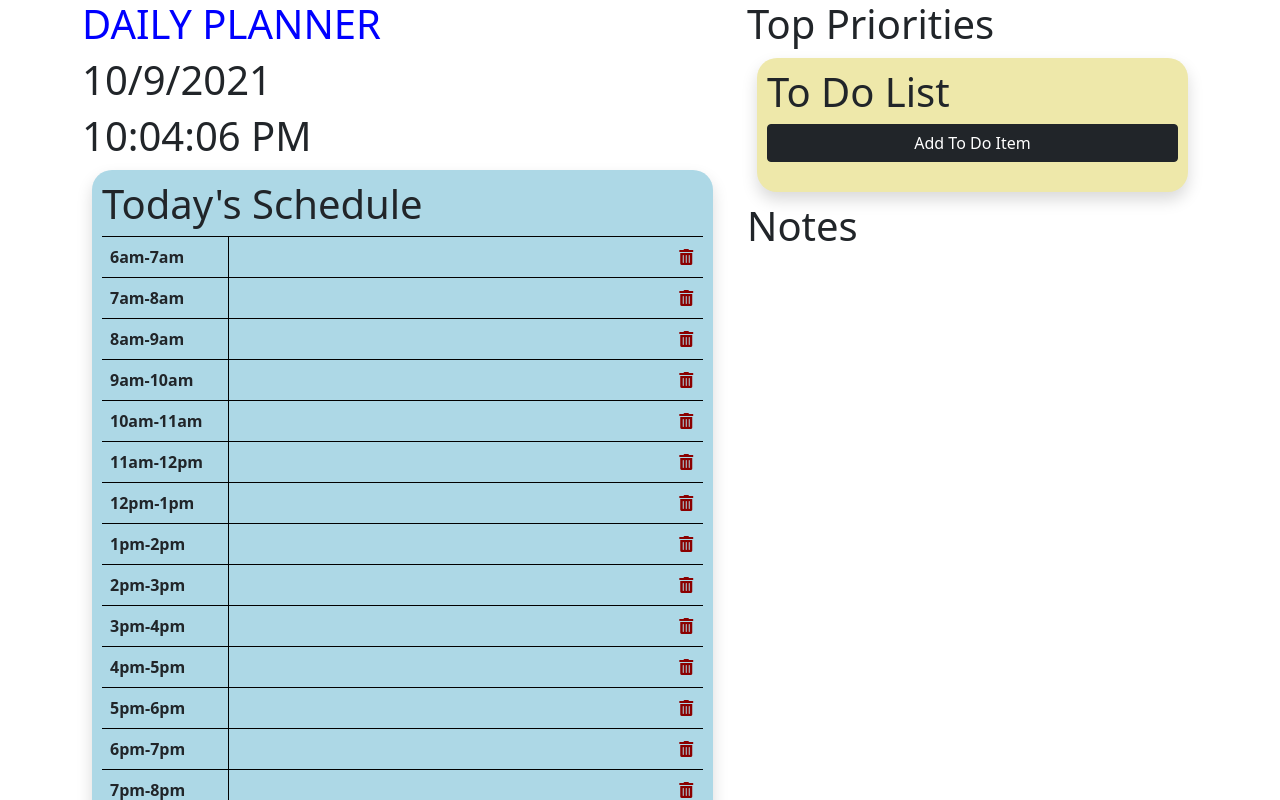
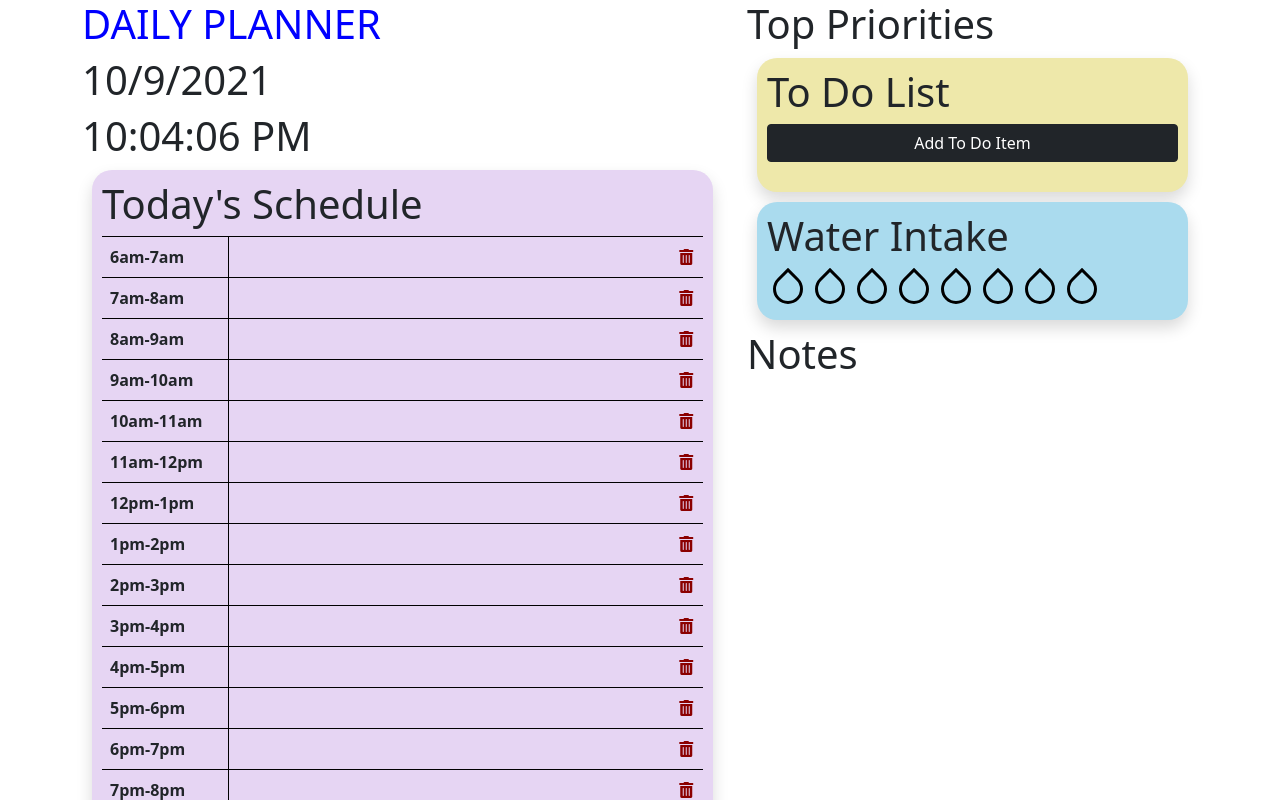
Before and after one commit to Maxx105/react_day_planner, a React (Create React App) app in the folder planner/: page / in a window 1280 px wide. Shown: the top 800 px of the page. Built offline with nearby package versions, Linux system fonts and the light colour scheme; the HTML template or start-up script is replaced by a standard one.

Commit message:
added water intake functionality

```diff
--- a/planner/src/App.js
+++ b/planner/src/App.js
@@ -5,6 +5,7 @@ import CurrentDate from "./components/CurrentDate";
 import ForTomorrow from "./components/ForTomorrow";
 import ToDoList from "./components/ToDoList";
 import TopPriorities from "./components/TopPriorities";
+import WaterIntake from "./components/WaterIntake";
 import Notes from "./components/Notes";
 
 function App() {
@@ -20,6 +21,7 @@ function App() {
         <div className="col-md-5 col-sm-12">
           <TopPriorities/>
           <ToDoList/>
+          <WaterIntake/>
           <Notes/>
         </div>
       </div>
--- a/planner/src/components/ToDoList/index.js
+++ b/planner/src/components/ToDoList/index.js
@@ -8,7 +8,6 @@ function ToDoList() {
 
     useEffect(() => {
         setInitialLocalStorageArray();
-        // setToDoItemsChecked();
     }, []);
 
     function setInitialLocalStorageArray() {
--- a/planner/src/components/TodaySchedule/style.css
+++ b/planner/src/components/TodaySchedule/style.css
@@ -24,7 +24,7 @@
 }
 
 #today-schedule {
-    background-color: lightblue;
+    background-color: rgb(230, 213, 243);
     padding: 10px;
     margin: 10px;
     border-radius: 20px;
--- /dev/null
+++ b/planner/src/components/WaterIntake/index.js
@@ -0,0 +1,51 @@
+import React, {useState, useEffect} from "react";
+import "./style.css";
+
+function WaterIntake() {
+    const [waterIntakeBooleans, setWaterIntakeBooleans] = useState([]);
+
+    useEffect(() => {
+        setInitialLocalStorageArray();
+    }, []);
+
+    function setInitialLocalStorageArray() {
+        if (JSON.parse(localStorage.getItem('react_day_water_intake_states')) === null) {
+            setWaterIntakeBooleans(["", "", "", "", "", "", "", ""]);
+        } else {
+            setWaterIntakeBooleans(JSON.parse(localStorage.getItem('react_day_water_intake_states')));
+        };
+    }
+
+    function onWaterClick(e) {
+        let waterIntakeStatesArray = [];
+        waterIntakeStatesArray = waterIntakeBooleans;
+        if (waterIntakeStatesArray[e.target.id] === "") {
+            waterIntakeStatesArray[e.target.id] = "black"
+            e.target.style.backgroundColor = "black"
+        } else if (waterIntakeStatesArray[e.target.id] === "black") {
+            waterIntakeStatesArray[e.target.id] = ""
+            e.target.style.backgroundColor = ""
+        }
+        localStorage.setItem('react_day_water_intake_states', JSON.stringify(waterIntakeStatesArray));
+        setWaterIntakeBooleans(waterIntakeStatesArray)
+    }
+
+    return (
+        <div id="water-intake" className = "shadow">
+            <h1 >Water Intake</h1>
+            <table>
+                <tbody>
+                    <tr >
+                        {waterIntakeBooleans.map((state, index) => (
+                            <th  className="water-value" key={index}>
+                                <div onClick = {onWaterClick} id={index} className="tear" style={{backgroundColor: state}}></div>
+                            </th>
+                        ))}
+                    </tr>
+                </tbody>
+            </table>
+        </div>
+    );
+}
+
+export default WaterIntake;
--- /dev/null
+++ b/planner/src/components/WaterIntake/style.css
@@ -0,0 +1,15 @@
+#water-intake {
+    background-color: rgb(170, 219, 238);
+    padding: 10px;
+    margin: 10px;
+    border-radius: 20px;
+}
+
+.tear {
+    width: 30px;
+    height: 30px;
+    border-radius: 0 50% 50% 50%;
+    border: 3px solid black;
+    transform: rotate(45deg);
+    margin: 5px;
+}
```
